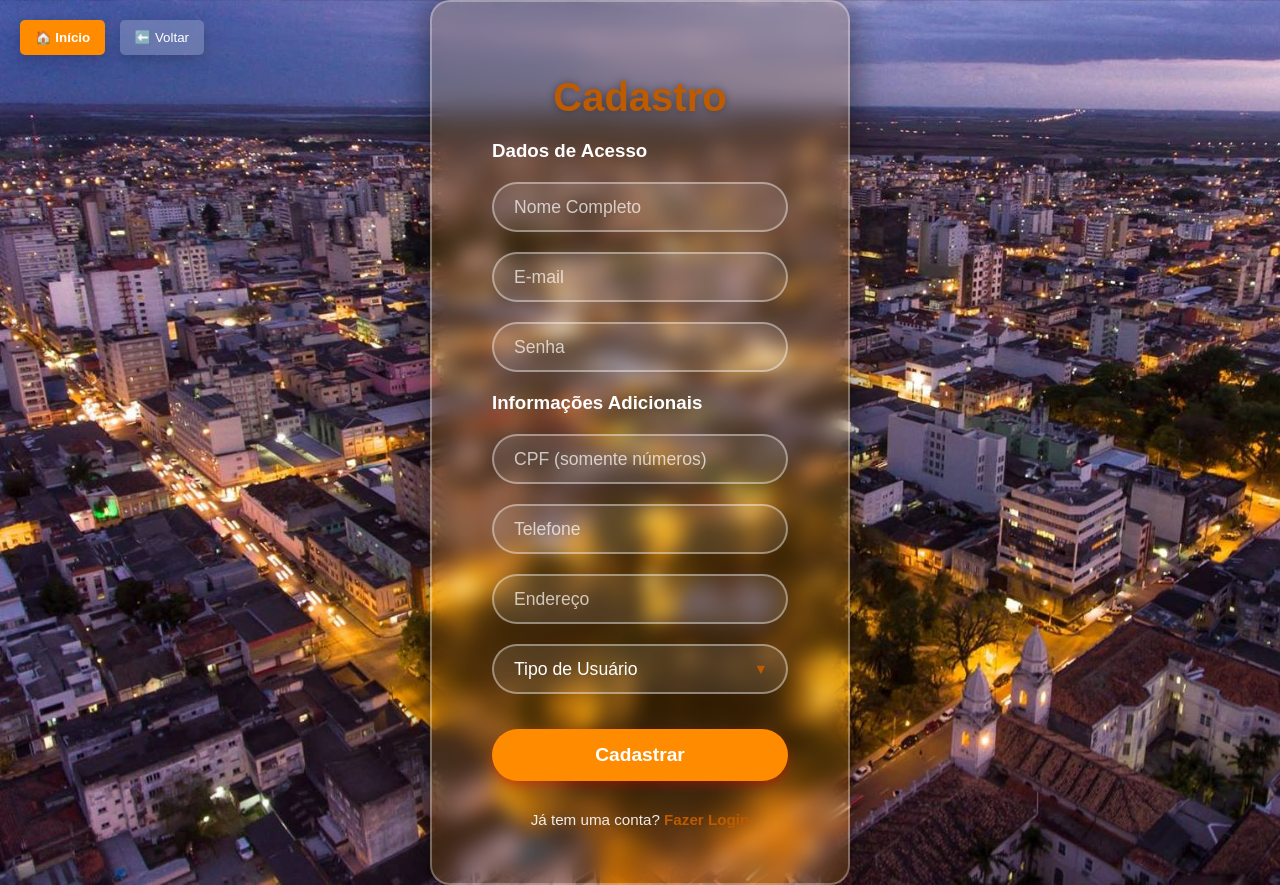
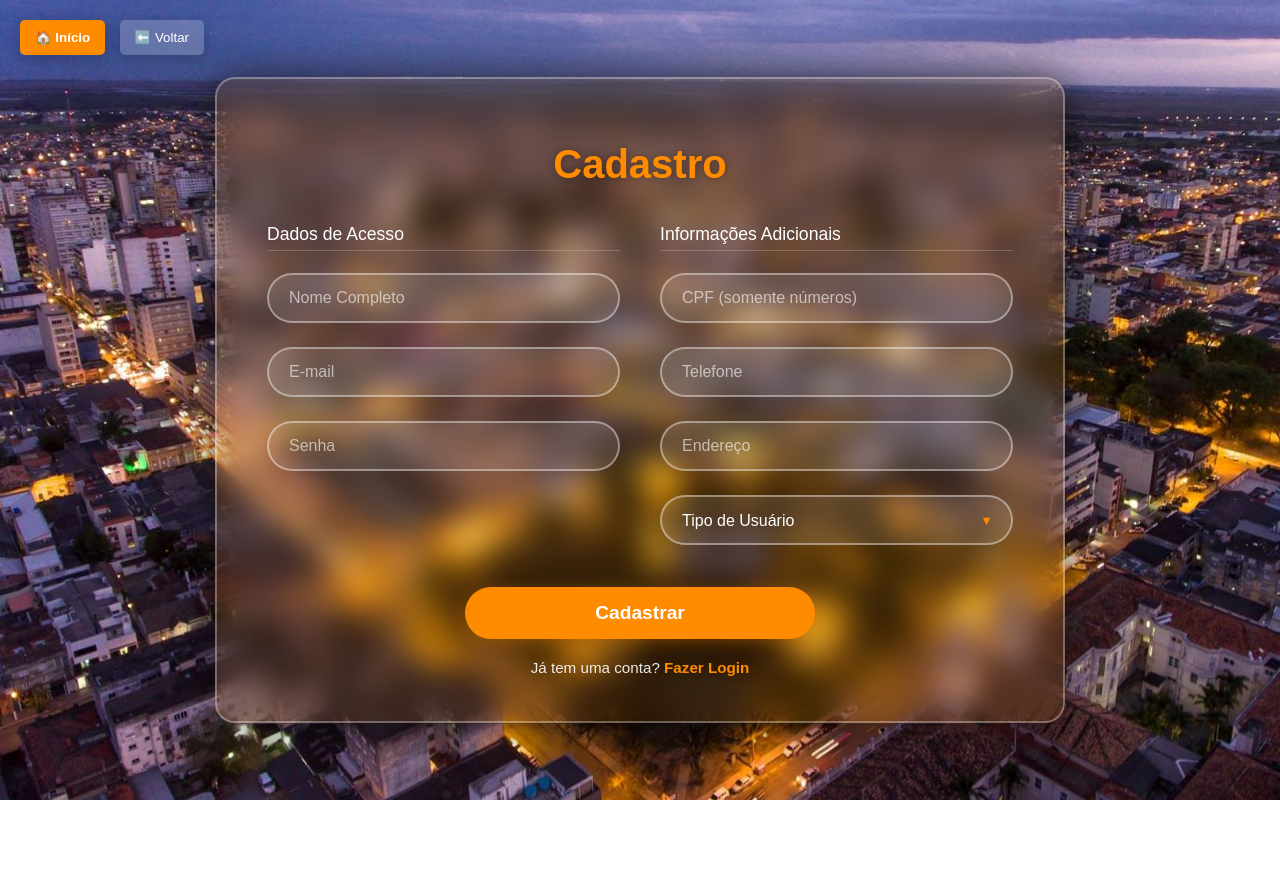
Before and after one commit to andrefudun32-lang/Projeto-Atualizado, a website: page html/cadastro.html in a window 1280 px wide. After the commit the page ends 800 px from the top, so only its background shows below. Drawn offline with nearby package versions, Linux system fonts and the light colour scheme.

Commit message:
Update cadastro.css

```diff
--- a/css/cadastro.css
+++ b/css/cadastro.css
@@ -13,33 +13,60 @@ body {
 }
 
 .cadastro-container {
-    width: 420px;
-    background-color: rgba(255, 165, 0, 0.15);
+    /* Aumentamos de 420px para 850px para caber os dois blocos lado a lado */
+    width: 100%;
+    max-width: 850px;
+    background-color: rgba(255, 165, 0, 0.1);
     border: 2px solid rgba(255, 255, 255, .3);
     border-radius: 20px;
-    padding: 40px 60px;
+    padding: 30px 50px;
     box-shadow: 0 0 40px rgba(0, 0, 0, .6);
-    backdrop-filter: blur(10px);
-    -webkit-backdrop-filter: blur(10px);
+    backdrop-filter: blur(15px);
+    -webkit-backdrop-filter: blur(15px);
     box-sizing: border-box;
+    margin: 20px;
 }
 
 .cadastro-container h2 {
     font-size: 2.5em;
-    color: #bd5b00;
+    color: #FF8C00; /* Laranja mais vibrante para o título */
     text-align: center;
-    margin-bottom: 20px;
+    margin-bottom: 10px;
     text-shadow: 0 0 8px rgba(0,0,0,0.4);
 }
 
+/* --- ESTRUTURA DE DOIS BLOCOS --- */
+.form-grid-container {
+    display: flex;
+    flex-direction: row;
+    gap: 40px; /* Espaço entre a coluna esquerda e direita */
+    justify-content: space-between;
+    margin-top: 20px;
+}
+
+.form-block {
+    flex: 1; /* Faz as duas colunas terem o mesmo tamanho */
+    display: flex;
+    flex-direction: column;
+}
+
+.form-block h3 {
+    font-size: 1.1em;
+    color: #fff;
+    margin-bottom: 10px;
+    border-bottom: 1px solid rgba(255, 255, 255, 0.2);
+    padding-bottom: 5px;
+    font-weight: 500;
+}
+
+/* --- INPUTS --- */
 .input-box {
     position: relative;
     width: 100%;
     height: 50px;
-    margin: 20px 0;
+    margin: 12px 0; /* Diminuímos a margem para caber melhor verticalmente */
 }
 
-/* Aplica o estilo de pílula tanto para inputs quanto para o select */
 .input-box input,
 .input-box select {
     width: 100%;
@@ -48,44 +75,47 @@ body {
     border: 2px solid rgba(255, 255, 255, .4);
     border-radius: 40px;
     outline: none;
-    font-size: 1.1em;
+    font-size: 1em;
     color: #fff;
     padding: 0 20px;
     box-sizing: border-box;
-    transition: border-color 0.3s ease, background-color 0.3s ease;
+    transition: all 0.3s ease;
     appearance: none;
-    -webkit-appearance: none;
 }
 
-/* Ícone de seta personalizado para o select */
 .input-box.select-box::after {
     content: '\25BC';
     position: absolute;
     right: 20px;
     top: 50%;
     transform: translateY(-50%);
-    color: #bd5b00;
+    color: #FF8C00;
     pointer-events: none;
-    font-size: 0.9em;
+    font-size: 0.8em;
 }
 
 .input-box input:focus,
 .input-box select:focus {
-    border-color: #bd5b00;
+    border-color: #FF8C00;
     background-color: rgba(255, 255, 255, 0.2);
+    box-shadow: 0 0 10px rgba(255, 140, 0, 0.3);
 }
 
 .input-box input::placeholder {
-    color: rgba(255, 255, 255, 0.7);
+    color: rgba(255, 255, 255, 0.6);
 }
 
 .input-box select option {
-    background-color: #333;
+    background-color: #222;
     color: #fff;
 }
 
+/* --- BOTÃO E LINKS --- */
 .btn-cadastro-submit {
     width: 100%;
+    max-width: 350px; /* Botão não precisa ser gigante */
+    display: block;
+    margin: 30px auto 0; /* Centraliza o botão */
     padding: 15px 0;
     background-color: #FF8C00;
     color: white;
@@ -94,33 +124,34 @@ body {
     font-size: 1.2em;
     font-weight: 600;
     cursor: pointer;
-    margin-top: 15px;
-    transition: background-color 0.3s ease, transform 0.2s ease;
-    box-shadow: 0 4px 10px rgba(255, 4, 4, 0.3);
+    transition: all 0.3s ease;
+    box-shadow: 0 4px 15px rgba(255, 140, 0, 0.3);
 }
 
 .btn-cadastro-submit:hover {
-    background-color: #FF7F50;
+    background-color: #e67e00;
     transform: translateY(-2px);
+    box-shadow: 0 6px 20px rgba(255, 140, 0, 0.4);
 }
 
 .login-link {
     font-size: 0.95em;
     color: rgba(255, 255, 255, 0.9);
     text-align: center;
-    margin-top: 30px;
+    margin-top: 20px;
 }
 
 .login-link p a {
-    color: #bd5b00;
+    color: #FF8C00;
     text-decoration: none;
     font-weight: 600;
-    transition: text-decoration 0.3s ease;
 }
 
 .login-link p a:hover {
     text-decoration: underline;
 }
+
+/* Estilo dos botões de navegação no topo */
 .nav-buttons button {
     transition: transform 0.2s, background 0.3s;
     font-family: Arial, sans-serif;
@@ -129,5 +160,15 @@ body {
 
 .nav-buttons button:hover {
     transform: scale(1.05);
-    background: #e67e00; /* Laranja um pouco mais escuro ao passar o mouse */
 }
+
+/* Responsividade: Se a tela for pequena, vira uma coluna só */
+@media (max-width: 768px) {
+    .form-grid-container {
+        flex-direction: column;
+        gap: 0;
+    }
+    .cadastro-container {
+        padding: 30px 20px;
+    }
+}
```
